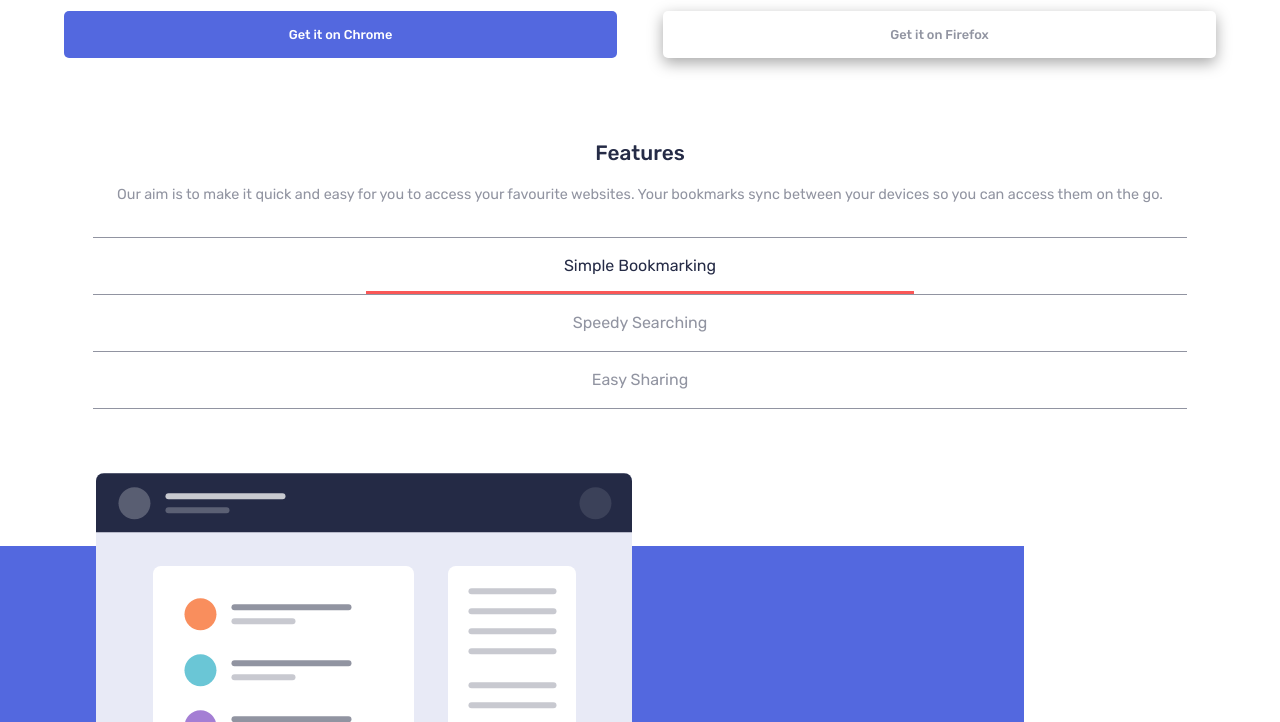
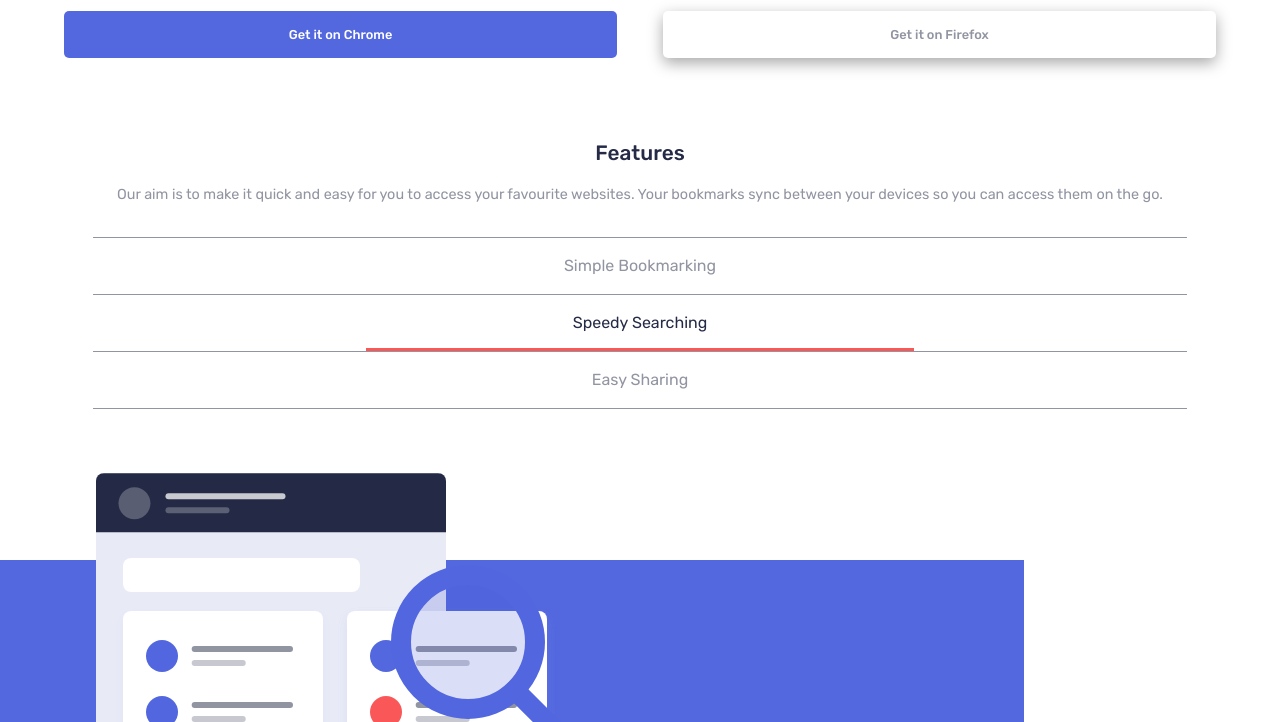
Before and after one commit to sodiqsanusi/bookmark-landing-page, a plain HTML site: page index.html in a window 1280 px wide. Both pictures are taken after a click on the button "Speedy Searching". Shown: the part 694-1416 px from the top of the page. Drawn offline with Linux system fonts and the light colour scheme.

Commit message:
Done with functionalities of illustration section
This was interesting to do btw.

```diff
--- a/app.js
+++ b/app.js
@@ -1,6 +1,12 @@
 const openMobileNavBtn = document.getElementById('nav--button');
 const mobileNav = document.getElementById('mobile-nav')
 const closeMobileNavBtn = document.getElementById('closemobilenav');
+const illustrateBtn1 = document.getElementById('illustrationBtn1');
+const illustrateBtn2 = document.getElementById('illustrationBtn2');
+const illustrateBtn3 = document.getElementById('illustrationBtn3');
+const illustrateImage = document.getElementById('illustration-image');
+const illustrateHeading = document.getElementById('illustration-heading');
+const illustrateParagraph = document.getElementById('illustration-paragraph');
 
 openMobileNavBtn.onclick = () => {
   mobileNav.style.display = 'flex';
@@ -10,3 +16,37 @@ closeMobileNavBtn.onclick = () => {
   mobileNav.style.display = 'none';
   document.body.style.overflow = 'initial';
 }
+
+const illustrationDetails = {
+  illustrationBtn1: {
+    imgsrc: './images/illustration-features-tab-1.svg',
+    heading: 'Bookmark in one click',
+    paragraph: 'Organize your bookmarks however you like. Our simple drag-and-drop interface gives you complete control over how you manage your favourite sites.'
+  },
+  illustrationBtn2: {
+    imgsrc: './images/illustration-features-tab-2.svg',
+    heading: 'Intelligent search',
+    paragraph: 'Our powerful search feature will help you find saved sites in no time at all. No need to trawl through all of your bookmarks.'
+  },
+  illustrationBtn3:{
+    imgsrc: './images/illustration-features-tab-3.svg',
+    heading: 'Share your bookmarks',
+    paragraph: 'Easily share your bookmarks and collections with others. Create a shareable link that you can send at the click of a button.'
+  }
+}
+
+let changeActiveIllustration = (elem) => {
+  if(elem.classList.contains('illustration-btn--active')){
+    return
+  }
+  let dunce = document.querySelector('.illustration-btn--active')
+  dunce.classList.remove('illustration-btn--active');
+  elem.classList.add('illustration-btn--active')
+  illustrateImage.setAttribute('src', illustrationDetails[elem.id].imgsrc);
+  illustrateHeading.textContent = illustrationDetails[elem.id].heading;
+  illustrateParagraph.textContent = illustrationDetails[elem.id].paragraph;
+}
+
+[illustrateBtn1, illustrateBtn2, illustrateBtn3].forEach(elem => {
+  elem.onclick = () => changeActiveIllustration(elem);
+})
--- a/index.html
+++ b/index.html
@@ -56,19 +56,19 @@
       <p>Our aim is to make it quick and easy for you to access your favourite websites.
         Your bookmarks sync between your devices so you can access them on the go.</p>
       <ul id="illustration-buttons">
-        <li><button class="illustration-btn--active">Simple Bookmarking</button></li>
-        <li><button>Speedy Searching</button></li>
-        <li><button id="outlier1">Easy Sharing</button></li>
+        <li><button class="illustration-btn--active" id="illustrationBtn1">Simple Bookmarking</button></li>
+        <li><button id="illustrationBtn2">Speedy Searching</button></li>
+        <li><button id="illustrationBtn3">Easy Sharing</button></li>
       </ul>
     </article>
     <div>
       <div class="bluecurve-bg" id="outlier2" style="transform: scaleX(-1);">
-        <div class="img-container" id="illustration-img"><img src="./images/illustration-features-tab-1.svg" alt="" aria-hidden="true" role="presentation"></div>
+        <div class="img-container" id="illustration-img"><img id="illustration-image" src="./images/illustration-features-tab-1.svg" alt="" aria-hidden="true" role="presentation"></div>
       </div>
 
       <article>
-        <h2>Bookmark in one click</h2>
-        <p>Organize your bookmarks however you like. Our simple drag-and-drop interface
+        <h2 id="illustration-heading">Bookmark in one click</h2>
+        <p id="illustration-paragraph">Organize your bookmarks however you like. Our simple drag-and-drop interface
           gives you complete control over how you manage your favourite sites.</p>
         <button class="illustration-btn">More Info</button>
       </article>
@@ -190,18 +190,6 @@
   Pricing
   Contact
   Login
-
-  Intelligent search
-
-  Our powerful search feature will help you find saved sites in no time at all.
-  No need to trawl through all of your bookmarks.
-
-  More Info
-
-  Share your bookmarks
-
-  Easily share your bookmarks and collections with others. Create a shareable
-  link that you can send at the click of a button.
    -->
 
   <script src="app.js"></script>
--- a/styles.css
+++ b/styles.css
@@ -221,7 +221,7 @@ article{
   background-color: #fa5757;
   left: 25%;
 }
-#outlier1{
+#illustrationBtn3{
   border-bottom: 1px solid #9194a1;
 }#outlier2::after{
   height: 100%;
```
